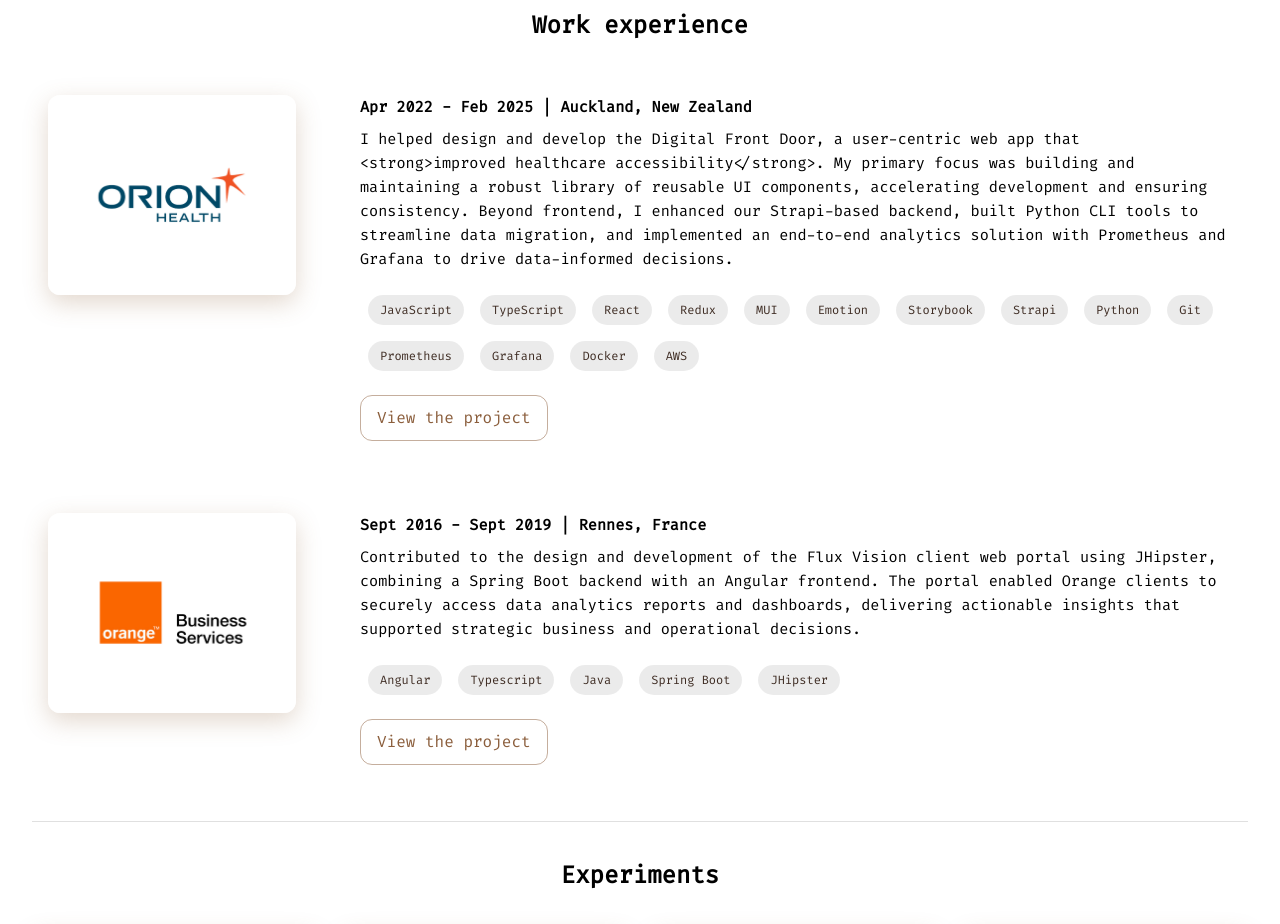
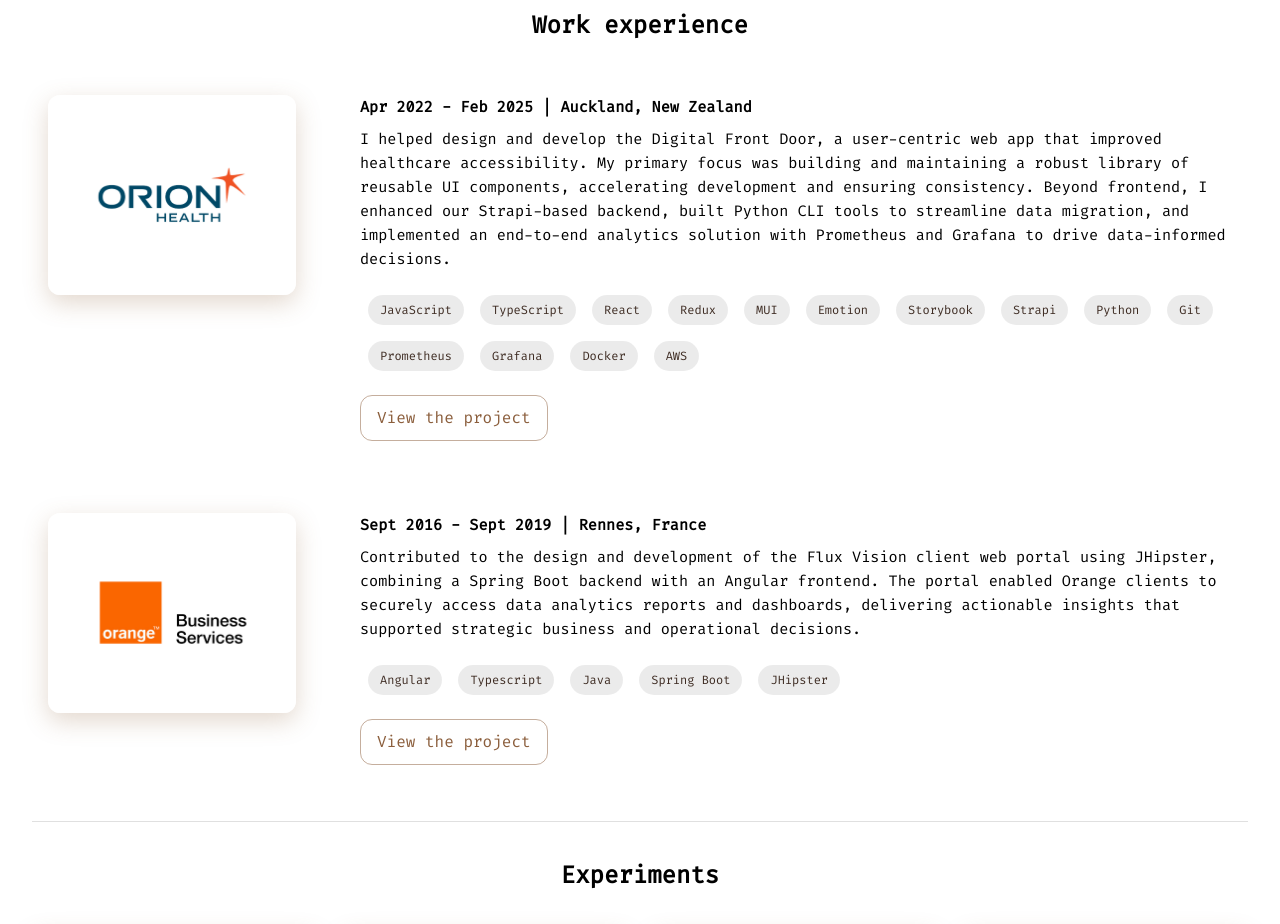
Before and after one commit to lrasata/lrasata-website, a React (Vite) app: page / in a window 1280 px wide. Shown: the part 1900-2824 px from the top of the page. Built offline with nearby package versions, Linux system fonts and the light colour scheme.

Commit message:
chore: added standard-version for automated release and fix typo

```diff
--- a/package.json
+++ b/package.json
@@ -8,7 +8,8 @@
     "build": "vite build",
     "lint": "eslint .",
     "preview": "vite preview",
-    "format": "prettier . --write --ignore-path .gitignore --end-of-line auto"
+    "format": "prettier . --write --ignore-path .gitignore --end-of-line auto",
+    "release": "standard-version"
   },
   "dependencies": {
     "@emotion/react": "^11.14.0",
@@ -29,6 +30,7 @@
     "eslint-plugin-react-hooks": "^5.1.0",
     "eslint-plugin-react-refresh": "^0.4.19",
     "globals": "^15.15.0",
+    "standard-version": "^9.5.0",
     "vite": "^6.2.7"
   }
 }
--- a/src/components/Projects.jsx
+++ b/src/components/Projects.jsx
@@ -17,7 +17,7 @@ const WORK = [
         ariaLabel: "orion health",
         title: "Apr 2022 - Feb 2025 | Auckland, New Zealand",
         description:
-          "I helped design and develop the Digital Front Door, a user-centric web app that <strong>improved healthcare accessibility</strong>. My primary focus was building and maintaining a robust library of reusable UI components, accelerating development and ensuring consistency. Beyond frontend, I enhanced our Strapi-based backend, built Python CLI tools to streamline data migration, and implemented an end-to-end analytics solution with Prometheus and Grafana to drive data-informed decisions.",
+          "I helped design and develop the Digital Front Door, a user-centric web app that improved healthcare accessibility. My primary focus was building and maintaining a robust library of reusable UI components, accelerating development and ensuring consistency. Beyond frontend, I enhanced our Strapi-based backend, built Python CLI tools to streamline data migration, and implemented an end-to-end analytics solution with Prometheus and Grafana to drive data-informed decisions.",
         link: "https://orionhealth.com/global/digital-front-door/#",
         buttonText: "View the project",
         tags: [
```
Also changed, not shown: 1 other file (tests, documents, lock files or other folders).
